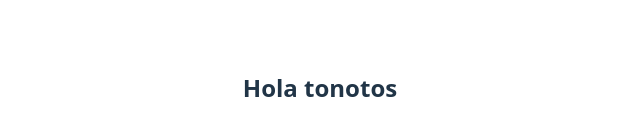
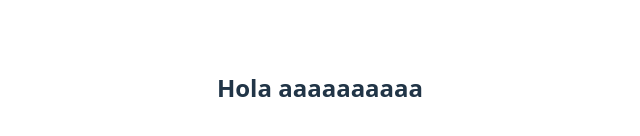
Before and after one commit to gagor02/MyValentine, a React (Vite) app: page / in a window 1280 px wide. Shown: the part 312-448 px from the top of the page, without its empty margins (320-960 px from the left). Built offline with nearby package versions, Linux system fonts and the light colour scheme.

Commit message:
12/02/26 prueba"

```diff
--- a/src/App.jsx
+++ b/src/App.jsx
@@ -9,7 +9,7 @@ function App() {
   return (
     <>
       <div>
-        <h2>Hola tonotos</h2>
+        <h2>Hola aaaaaaaaaa</h2>
       </div>
     </>
   )
```
Also changed, not shown: 1 other file (tests, documents, lock files or other folders).
